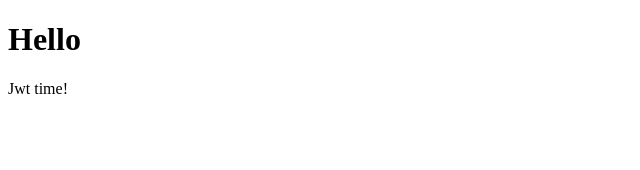
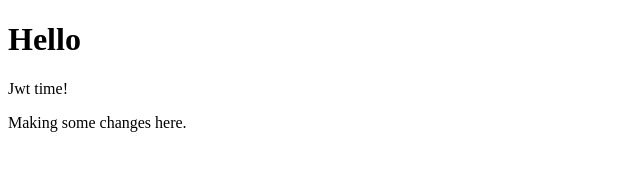
Before and after one commit to JKDev117/test-app, a plain HTML site: page index.html in a window 1280 px wide. Shown: the whole page, without its empty margins (0-640 px from the left). Drawn offline with Linux system fonts and the light colour scheme.

Commit message:
modified file

```diff
--- a/index.html
+++ b/index.html
@@ -8,5 +8,6 @@
 <body>
     <h1>Hello</h1>
     <p>Jwt time!</p>
+    <p>Making some changes here.</p>
 </body>
 </html>
```
